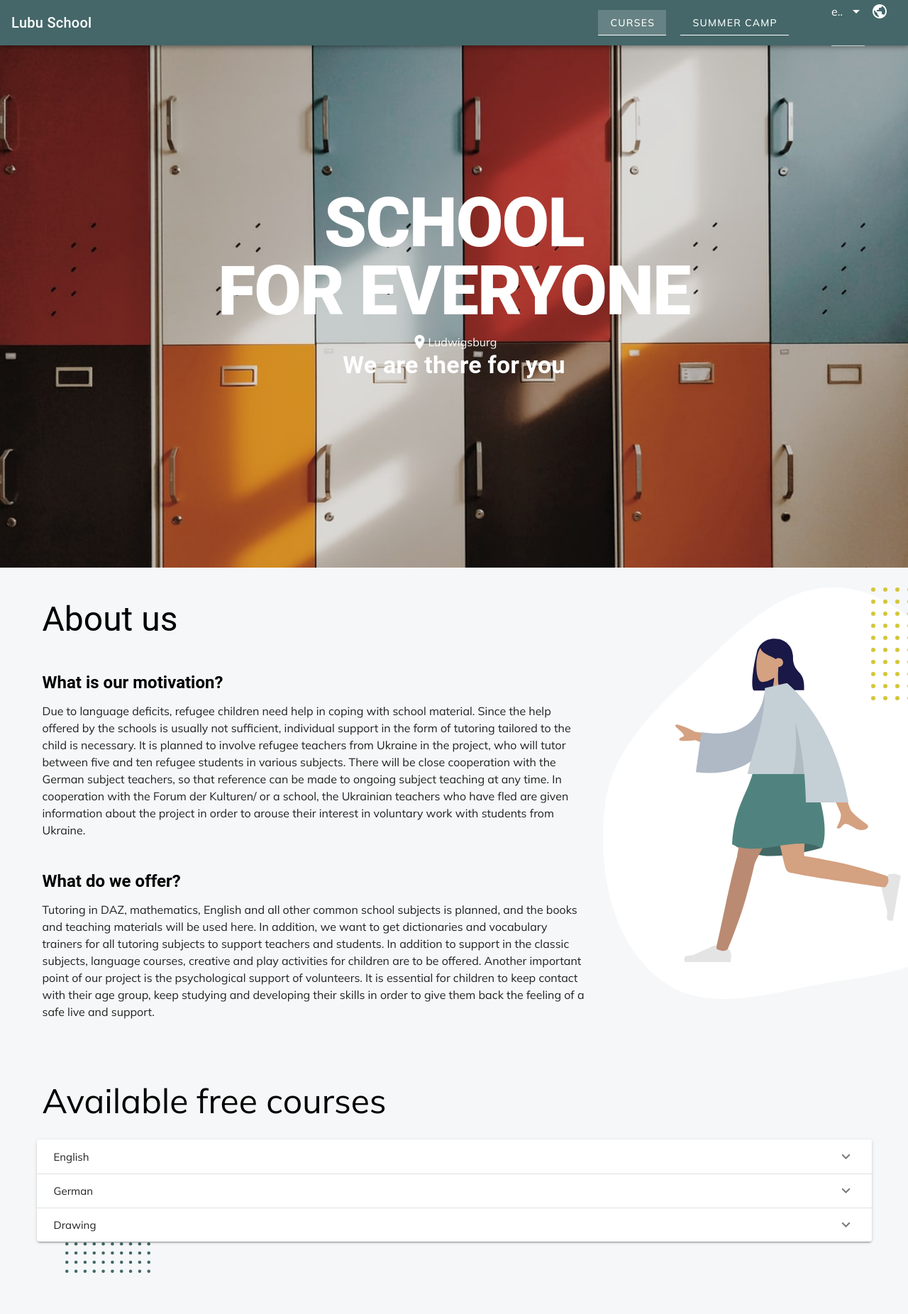
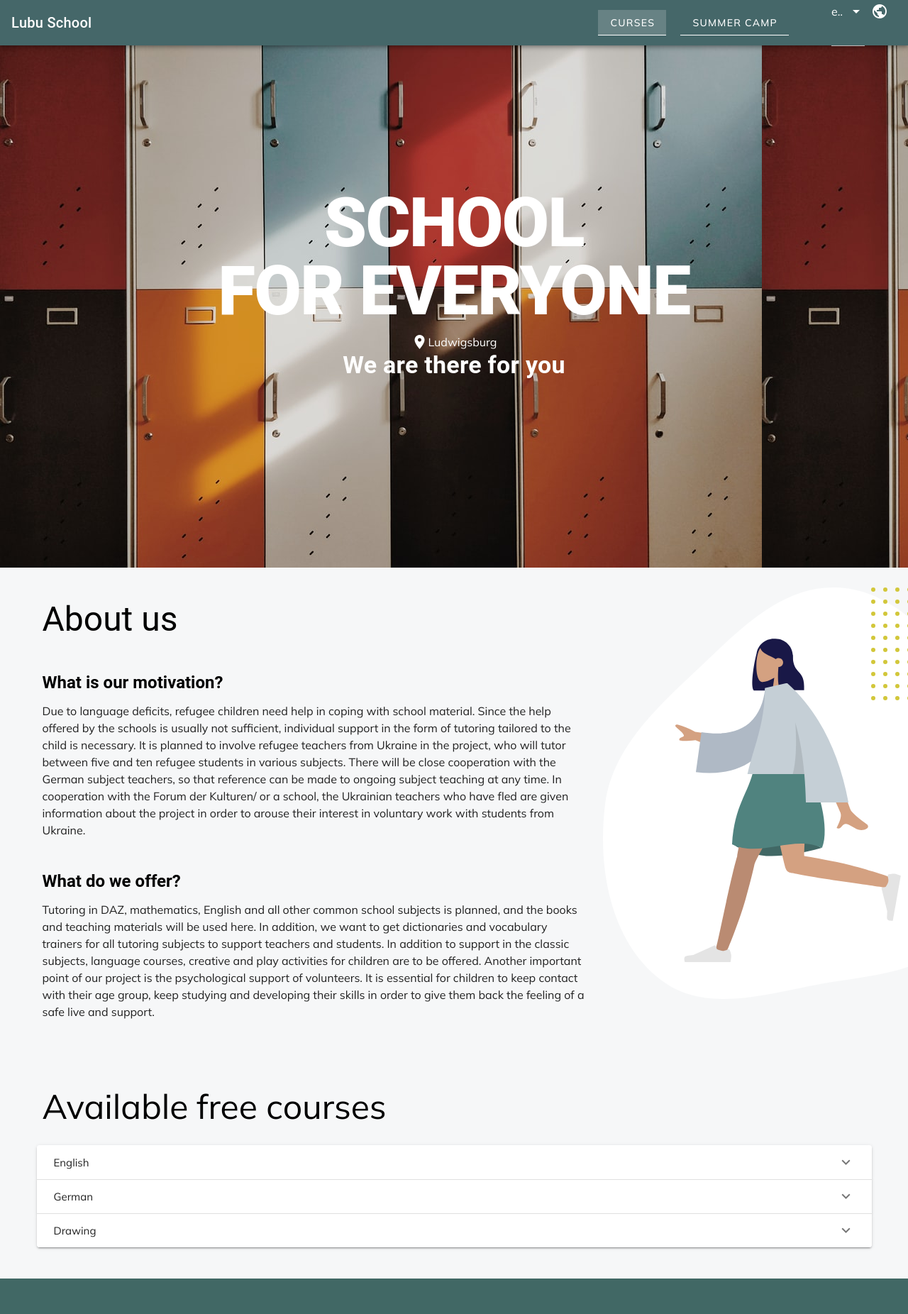
Before and after one commit to KaterinaKhleb/lubu-schule, a Vue app: page / in a window 1280 px wide. Shown: the top 1852 px of the page at 71% size. Built offline with nearby package versions, Linux system fonts and the light colour scheme.

Commit message:
ninor fixes in UI

```diff
--- a/src/components/CampHome.vue
+++ b/src/components/CampHome.vue
@@ -24,11 +24,9 @@ export default {
 <style scoped>
 .camp-home {
     background: url('../assets/camp.png') center no-repeat;
+    background-size: cover;
+    height: 100vh;
 
-width: 1512px;
-height: 545px;
-left: 0px;
-top: 0px;
 }
 .title-camp-home{
     font-weight: 900;
--- a/src/components/CampOffers.vue
+++ b/src/components/CampOffers.vue
@@ -3,6 +3,14 @@
         class="camp-activ-holder pb-12"
         fluid
         grid-list-lg
+    >
+        <v-container grid-list-lg>
+            <v-layout column>
+                <v-row no-gutters>
+                    <v-col
+                        cols="12"
+                        sm="6"
+                        md="10"
                     >
                         <template>
                             <div class="title-activity my-3 mx-auto">
@@ -15,7 +23,11 @@
                                     :key="item.name"
                                     class="card-item"
                                 >
-                            <img class="activ-img" :src="require(`../assets/${item.image}`)"  alt="">
+                                    <img
+                                        class="activ-img"
+                                        :src="require(`../assets/${item.image}`)"
+                                        alt=""
+                                    >
                                         <v-card-title>
                                             {{item.name}}
                                         </v-card-title>
@@ -24,10 +36,18 @@
                                             {{item.text}}
                                         </v-card-subtitle>
                                         </v-card>
-            <img class="sitting-illustration" :src="require(`../assets/sitting_illustration.png`)" alt="">
+                                        <img
+                                            class="sitting-illustration"
+                                            :src="require(`../assets/sitting_illustration.png`)"
+                                            alt=""
+                                        >
 
                             </div>
                         </template>
+                        </v-col>
+                </v-row>
+            </v-layout>
+        </v-container>
         </v-container>
 </template>
 
@@ -97,7 +117,6 @@ export default {
 .title-activity {
     font-size: 3rem;
     font-weight: 700;
-    width: 80%;
     margin: auto;
 }
 
@@ -108,24 +127,21 @@ export default {
 .flexbox {
     display: flex !important;
     flex-wrap: wrap !important;
-    width: 80%;
-
-
 }
 .card-item {
     list-style: none;
-    margin-left:2%;
+    margin-left: 2%;
     margin-top: 2%;
-     flex:0 0 30% !important
+    flex: 0 0 30% !important;
 }
-.activ-img{
+.activ-img {
     width: 100%;
 }
-.sitting-illustration{
+.sitting-illustration {
     width: 350px;
-    height: auto;;
+    height: auto;
     position: absolute;
     right: 0;
-top:56%
+    top: 56%;
 }
 </style>
--- a/src/components/CursesPlan.vue
+++ b/src/components/CursesPlan.vue
@@ -48,7 +48,7 @@
                 </v-col>
             </v-row>
         </v-container>
-    <img class="dots-curses" :src="require(`../assets/dots_dark.svg`)" alt="">
+    <!-- <img class="dots-curses" :src="require(`../assets/dots_dark.svg`)" alt=""> -->
     </v-container>
 </template>
 
--- a/src/components/HomeScreen.vue
+++ b/src/components/HomeScreen.vue
@@ -29,8 +29,7 @@ export default {
 <style scoped>
 .home-hero {
     background: url('../assets/drawers.jpeg');
-    background-size: cover;
-    width: 100%;
-    height: 100%;
+    width: auto;
+    height: 100vh;
 }
 </style>
--- a/src/store.js
+++ b/src/store.js
@@ -16,8 +16,6 @@ export default new Vuex.Store({
     actions: {
         async getContent({ state }, lang) {
             console.log('GETCONTENT called');
-
-
             const data = await axios.get(`./json/${lang}.json`).then(r => {
                 const langContent = r.data
                 console.log(langContent.welcome)
```
Lines whose indentation alone changed are shown as unchanged.
